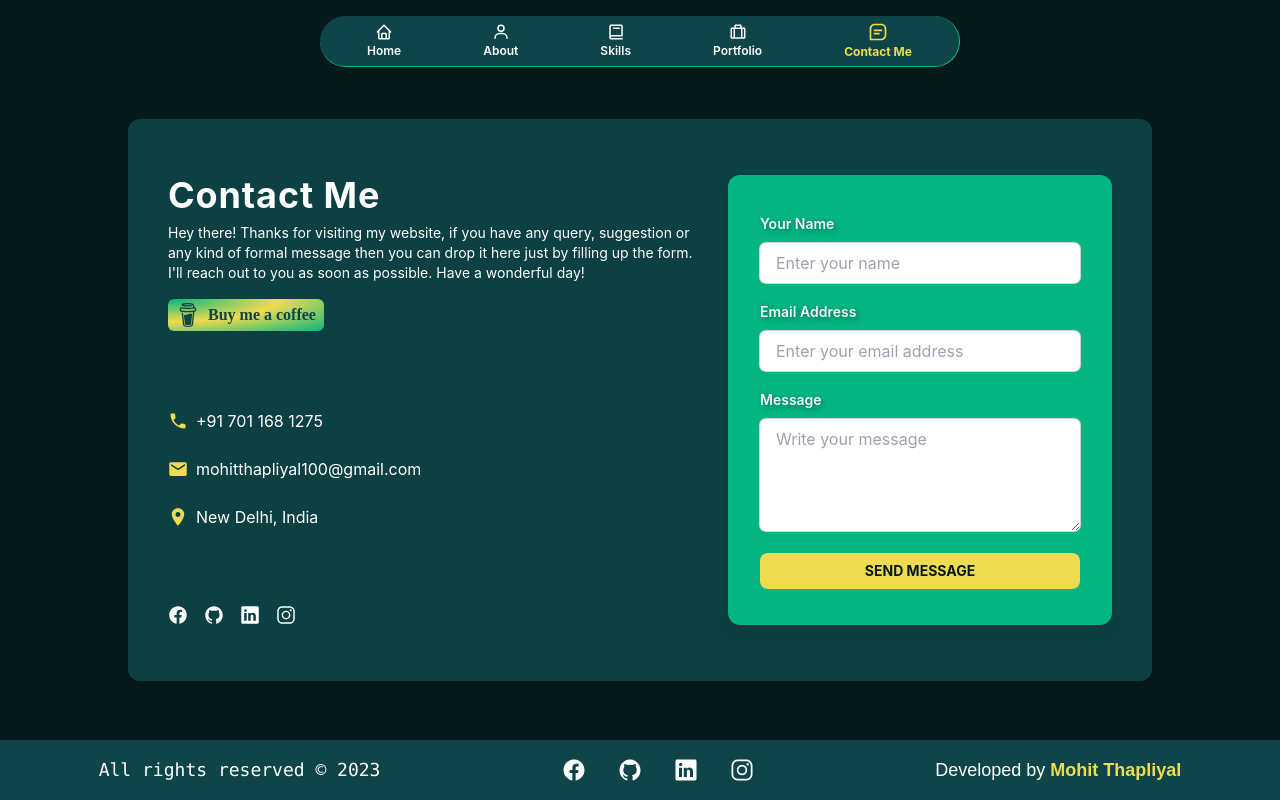
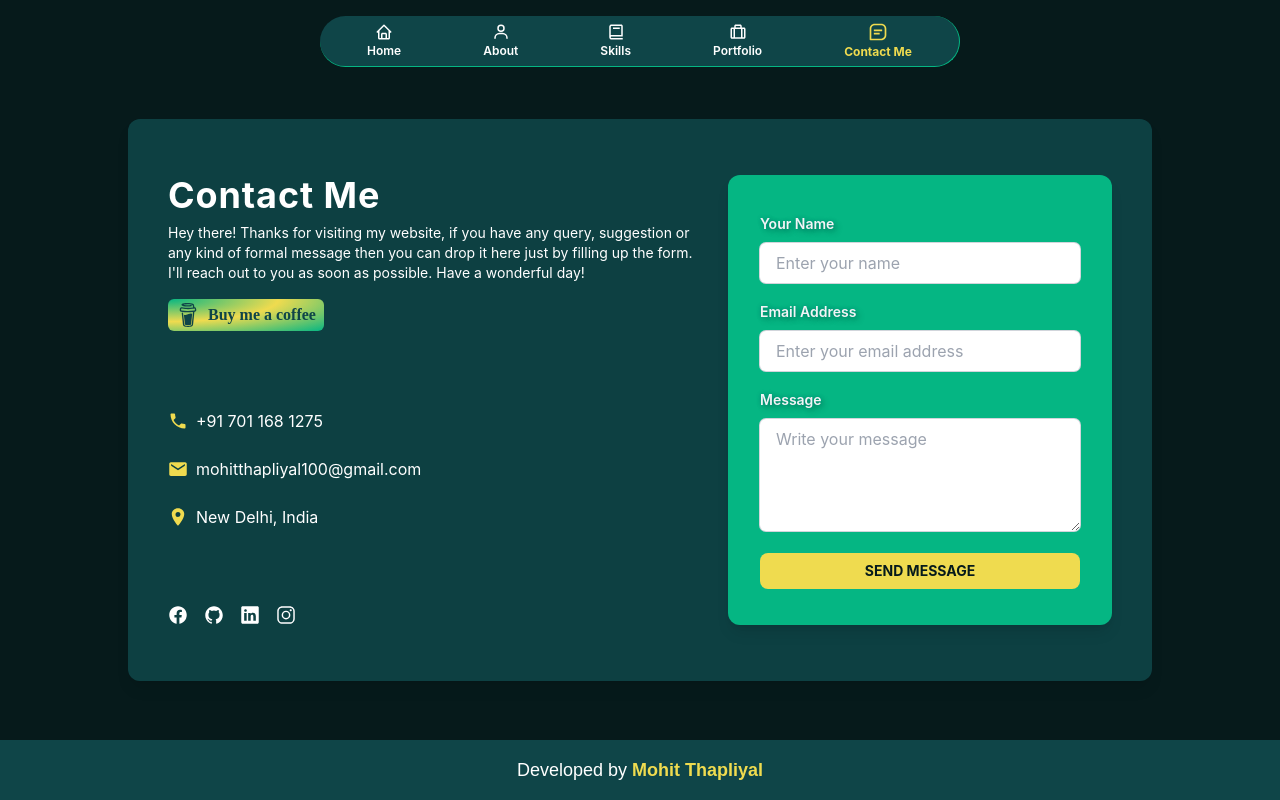
Before and after one commit to Mohit-Thapliyal/Portfolio, a React (Create React App) app: page /contact in a window 1280 px wide. Built offline with nearby package versions, Linux system fonts and the light colour scheme.

Commit message:
inhanced footer

```diff
--- a/src/components/Footer/Footer.jsx
+++ b/src/components/Footer/Footer.jsx
@@ -10,10 +10,10 @@ const Footer = ({className}) => {
   const date = new Date();
   return (
     <footer className={`lg:bg-secondary flex-col-reverse lg:flex-row text-white w-screen gap-4 h-fit py-6 pb-[11vh] sm:pb-[8vh] md:pb-[8vh] lg:p-2 xl:p-4 flex justify-around items-center ${className}`}>
-      <div className="font-mono text-sm sm:text-lg">
+      <div className="font-mono text-sm sm:text-lg lg:hidden">
         <p>All rights reserved © {date.getFullYear()}</p>
       </div>
-      <div className="flex text-2xl gap-7 lg:gap-8">
+      <div className="flex text-2xl lg:hidden gap-7 lg:gap-8">
         <a
           target="facebook"
           href="https://www.facebook.com/profile.php?id=100010237621145"
@@ -43,6 +43,7 @@ const Footer = ({className}) => {
           <IoLogoInstagram />
         </a>
       </div>
+
       <div>
         <p className="text-md sm:text-lg font-quicksand">
           Developed by <span className="font-semibold text-highlight">Mohit Thapliyal</span>
```
